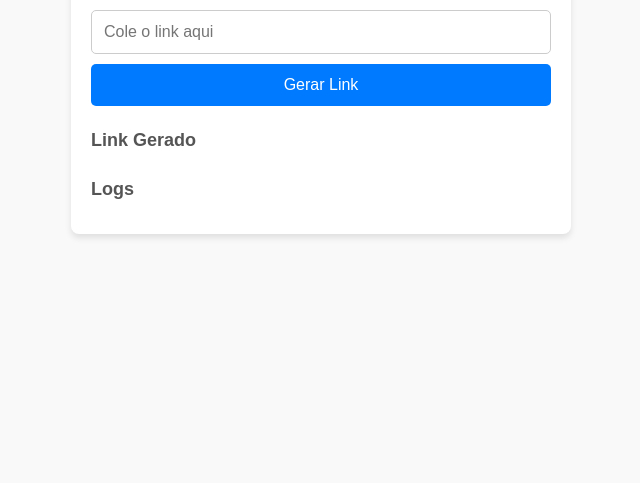
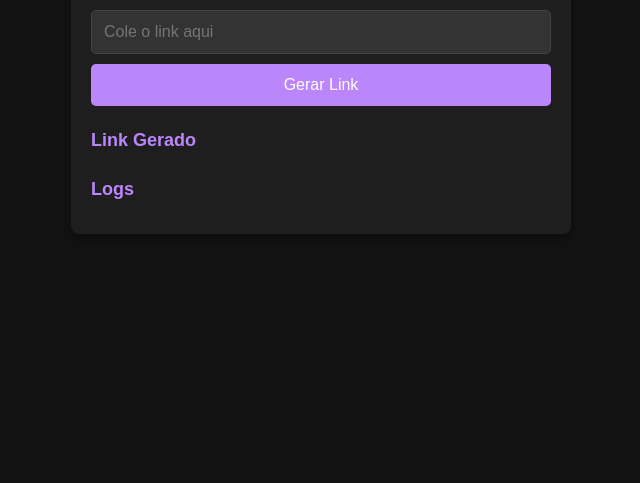
Before and after one commit to souandresouza/gerador-links-imvu, a plain HTML site: page index.html in a window 1280 px wide. Shown: the part 317-800 px from the top of the page, without its empty margins (319-959 px from the left). Drawn offline with Linux system fonts and the light colour scheme.

Commit message:
Update style.css

```diff
--- a/style.css
+++ b/style.css
@@ -8,8 +8,8 @@
 /* Estilo global da página */
 body {
   font-family: Arial, sans-serif;
-  background-color: #f9f9f9;
-  color: #333;
+  background-color: #121212; /* Fundo escuro */
+  color: #e0e0e0; /* Texto claro */
   line-height: 1.6;
   display: flex;
   justify-content: center;
@@ -20,10 +20,10 @@ body {
 
 /* Container principal */
 .container {
-  background: white;
+  background: #1e1e1e; /* Fundo escuro para o container */
   padding: 20px;
   border-radius: 8px;
-  box-shadow: 0 4px 6px rgba(0, 0, 0, 0.1);
+  box-shadow: 0 4px 6px rgba(0, 0, 0, 0.3); /* Sombra mais escura */
   width: 100%;
   max-width: 500px; /* Largura máxima para telas grandes */
 }
@@ -33,7 +33,7 @@ h1 {
   text-align: center;
   font-size: 24px;
   margin-bottom: 20px;
-  color: #007bff;
+  color: #bb86fc; /* Cor roxa clara para destaque */
 }
 
 /* Grupo de entrada (input + botão) */
@@ -48,14 +48,15 @@ h1 {
 input[type="text"] {
   padding: 12px;
   font-size: 16px;
-  border: 1px solid #ccc;
+  border: 1px solid #444; /* Borda mais clara */
   border-radius: 5px;
+  background-color: #333; /* Fundo escuro para inputs */
+  color: #e0e0e0; /* Texto claro */
   width: 100%;
   transition: border-color 0.3s ease;
 }
-
 input[type="text"]:focus {
-  border-color: #007bff;
+  border-color: #bb86fc; /* Destaque roxo ao focar */
   outline: none;
 }
 
@@ -64,15 +65,14 @@ button {
   padding: 12px;
   font-size: 16px;
   color: white;
-  background-color: #007bff;
+  background-color: #bb86fc; /* Botão roxo */
   border: none;
   border-radius: 5px;
   cursor: pointer;
   transition: background-color 0.3s ease;
 }
-
 button:hover {
-  background-color: #0056b3;
+  background-color: #9c27b0; /* Tom mais escuro ao passar o mouse */
 }
 
 /* Seções de resultado e logs */
@@ -83,17 +83,16 @@ button:hover {
 h2 {
   font-size: 18px;
   margin-bottom: 10px;
-  color: #555;
+  color: #bb86fc; /* Cabeçalhos roxos */
 }
 
 /* Links gerados */
 #idsExtraidos a {
   word-break: break-all;
-  color: #007bff;
+  color: #bb86fc; /* Links roxos */
   text-decoration: none;
   font-size: 14px;
 }
-
 #idsExtraidos a:hover {
   text-decoration: underline;
 }
@@ -101,7 +100,7 @@ h2 {
 /* Logs */
 #logs p {
   font-size: 14px;
-  color: #666;
+  color: #b0bec5; /* Texto dos logs em tom claro */
   margin-bottom: 5px;
 }
 
@@ -110,16 +109,13 @@ h2 {
   h1 {
       font-size: 20px;
   }
-
   input[type="text"], button {
       font-size: 14px;
       padding: 10px;
   }
-
   h2 {
       font-size: 16px;
   }
-
   #idsExtraidos a, #logs p {
       font-size: 12px;
   }
```
